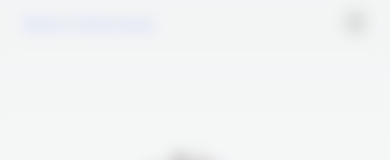
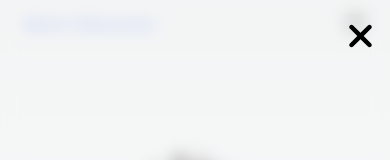
Before and after one commit to villacreses/personal-site, a Next.js app: page / in a window 390 px wide. Both pictures are taken after a click on the button "Open navigation menu". Shown: the top 160 px of the page. Built offline with nearby package versions, Linux system fonts and the light colour scheme.

Commit message:
Add CloseButton for mobile menu

```diff
--- a/src/components/BurgerMenu.tsx
+++ b/src/components/BurgerMenu.tsx
@@ -34,6 +34,7 @@
           </li>
         ))}
       </ul>
+      <Menu.CloseButton className="absolute text-4xl right-4 top-4" />
     </Menu.Container>
   </Menu>
 );
--- a/src/components/Icon.tsx
+++ b/src/components/Icon.tsx
@@ -31,6 +31,7 @@
   faArrowRightLong,
   faScrewdriverWrench,
   faBookOpen,
+  faXmark,
 } from "@fortawesome/free-solid-svg-icons";
 
 export enum ExperienceCategory {
@@ -63,6 +64,7 @@
   rightArrow: faArrowRightLong,
   tools: faScrewdriverWrench,
   book: faBookOpen,
+  xmark: faXmark,
   [ExperienceCategory.JOBS]: faSuitcase,
   [ExperienceCategory.HACKATHON]: faHourglass,
   [ExperienceCategory.EDUCATION]: faGraduationCap,
--- a/src/components/Menu/Menu.tsx
+++ b/src/components/Menu/Menu.tsx
@@ -9,6 +9,7 @@
 import { useMenuState } from "./useMenuState";
 import Link from "next/link";
 import { classNames } from "@/utils";
+import { Icon } from "..";
 
 const omittedButtonProps = [
   "id",
@@ -88,6 +89,21 @@
   );
 };
 
+type MenuCloseButtonProps = Omit<
+  HTMLProps<HTMLButtonElement>,
+  "type" | "onClick"
+>;
+
+const MenuCloseButton: FC<MenuCloseButtonProps> = (props) => {
+  const { closeMenu } = useMenuContext();
+
+  return (
+    <button type="button" onClick={closeMenu} {...props}>
+      <Icon iconId="xmark" />
+    </button>
+  );
+};
+
 export function Menu({ id, children }: MenuProps) {
   const menuState = useMenuState(id);
 
@@ -105,3 +121,4 @@
 Menu.Container = MenuContainer;
 Menu.Button = MenuButton;
 Menu.Item = MenuItem;
+Menu.CloseButton = MenuCloseButton;
--- a/src/components/Menu/index.ts
+++ b/src/components/Menu/index.ts
@@ -1 +1 @@
-export * from './Menu';
+export * from "./Menu";
--- a/src/components/Menu/useMenuState.ts
+++ b/src/components/Menu/useMenuState.ts
@@ -16,6 +16,10 @@
 
   const toggleMenu = useCallback(() => {
     setMenuOpen((prevState) => !prevState);
+  }, []);
+
+  const closeMenu = useCallback(() => {
+    setMenuOpen(false);
   }, []);
 
   const buttonRef = useRef() as RefObject<HTMLButtonElement>;
@@ -88,6 +92,7 @@
     buttonRef,
     navRef,
     onItemClick,
+    closeMenu,
   };
 }
 
```
